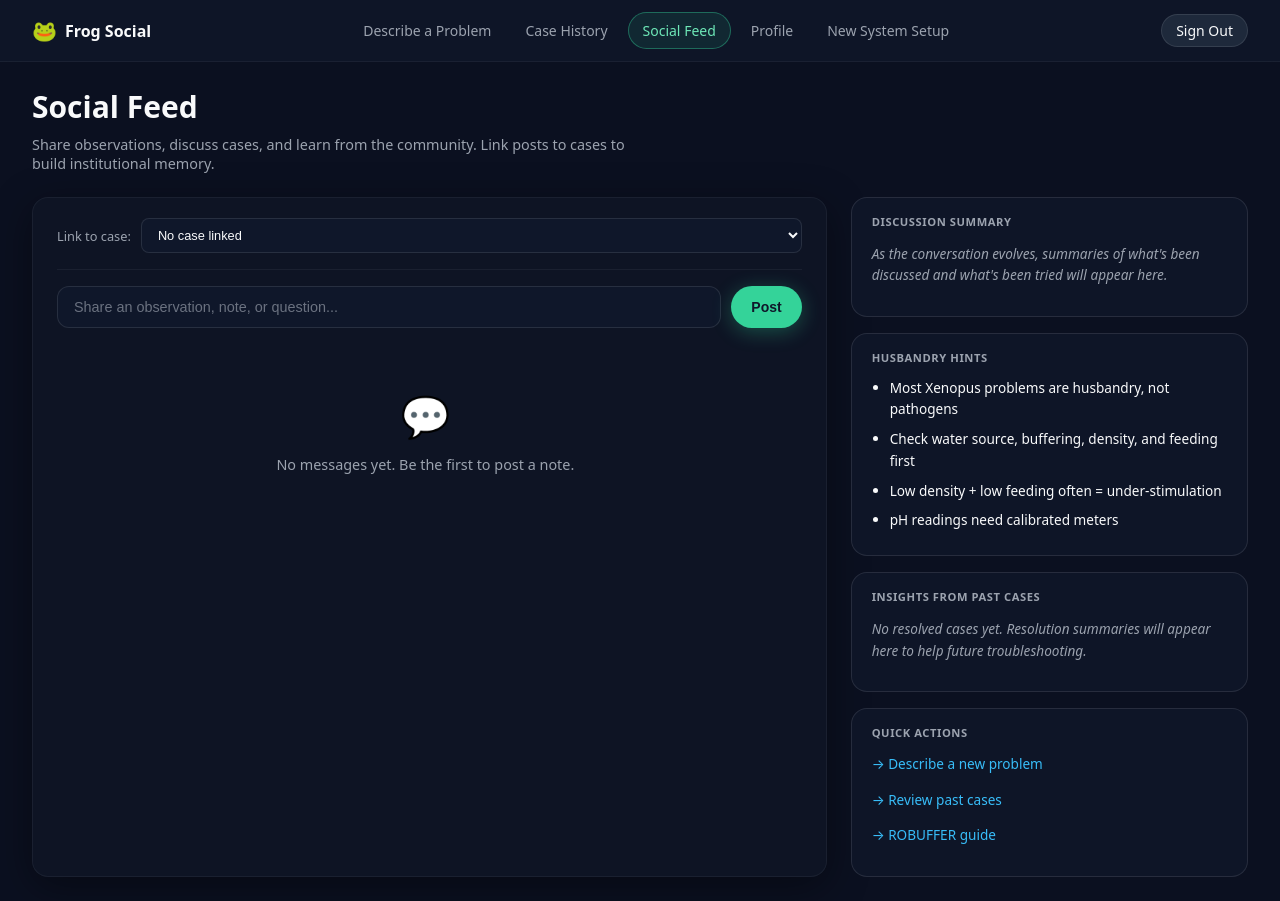
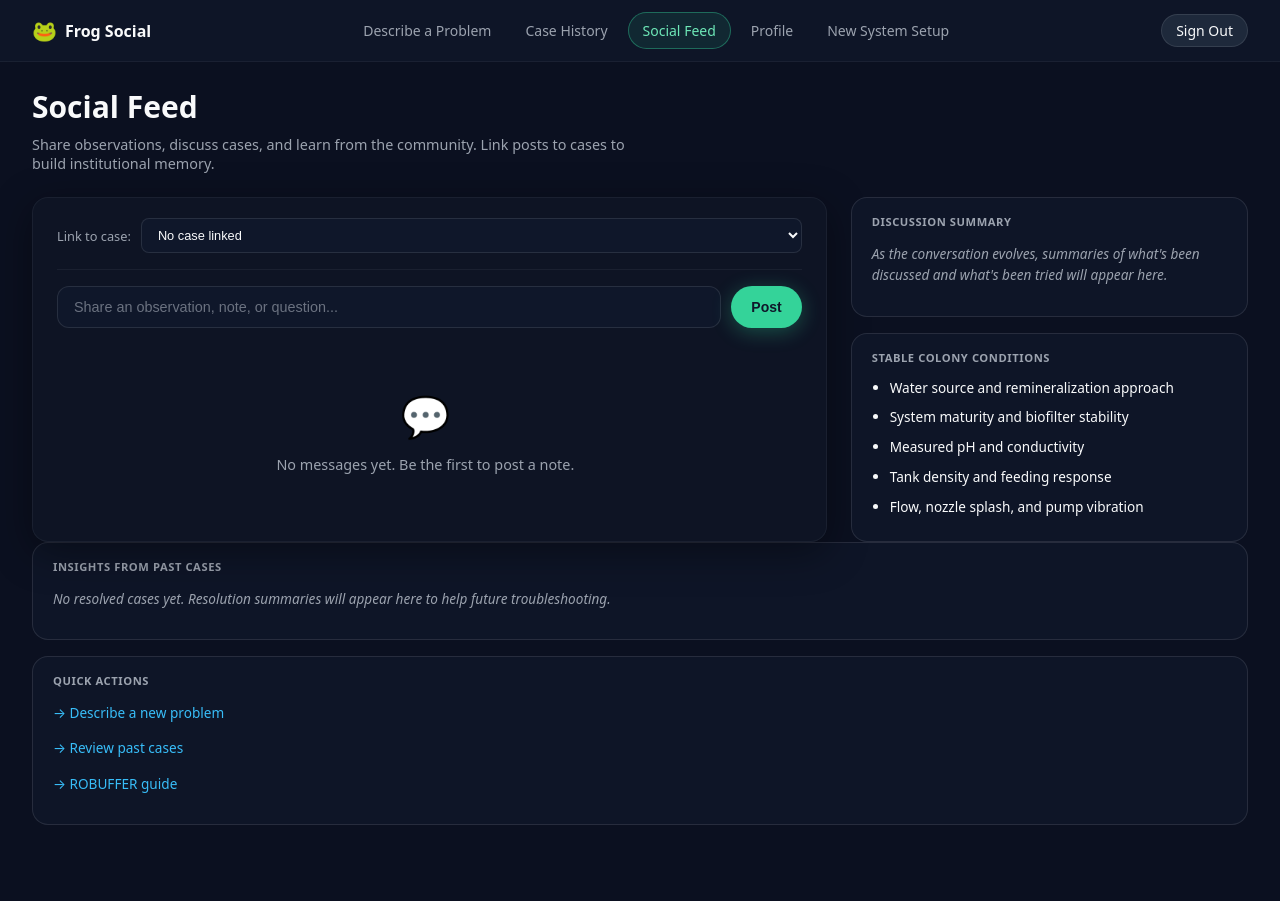
Before and after one commit to Waymartcorp/frog-social, a plain HTML site: page social.html in a window 1280 px wide. After the commit the page ends 849 px from the top, so only its background shows below. Drawn offline with Linux system fonts and the light colour scheme.

Commit message:
Replace pathogen framing with neutral colony guidance

```diff
--- a/social.html
+++ b/social.html
@@ -465,16 +465,19 @@
           </div>
         </div>
 
-        <!-- Husbandry hints -->
-        <div class="ai-panel">
-          <div class="ai-panel-header">Husbandry Hints</div>
-          <div class="ai-panel-content">
-            <ul>
-              <li>Most Xenopus problems are husbandry, not pathogens</li>
-              <li>Check water source, buffering, density, and feeding first</li>
-              <li>Low density + low feeding often = under-stimulation</li>
-              <li>pH readings need calibrated meters</li>
-            </ul>
+        <!-- Stable colony conditions -->
+<div class="ai-panel">
+  <div class="ai-panel-header">Stable Colony Conditions</div>
+  <div class="ai-panel-content">
+    <ul>
+      <li>Water source and remineralization approach</li>
+      <li>System maturity and biofilter stability</li>
+      <li>Measured pH and conductivity</li>
+      <li>Tank density and feeding response</li>
+      <li>Flow, nozzle splash, and pump vibration</li>
+    </ul>
+  </div>
+</div>
           </div>
         </div>
 
```
Also changed, not shown: home.html (+2 -2 lines).
